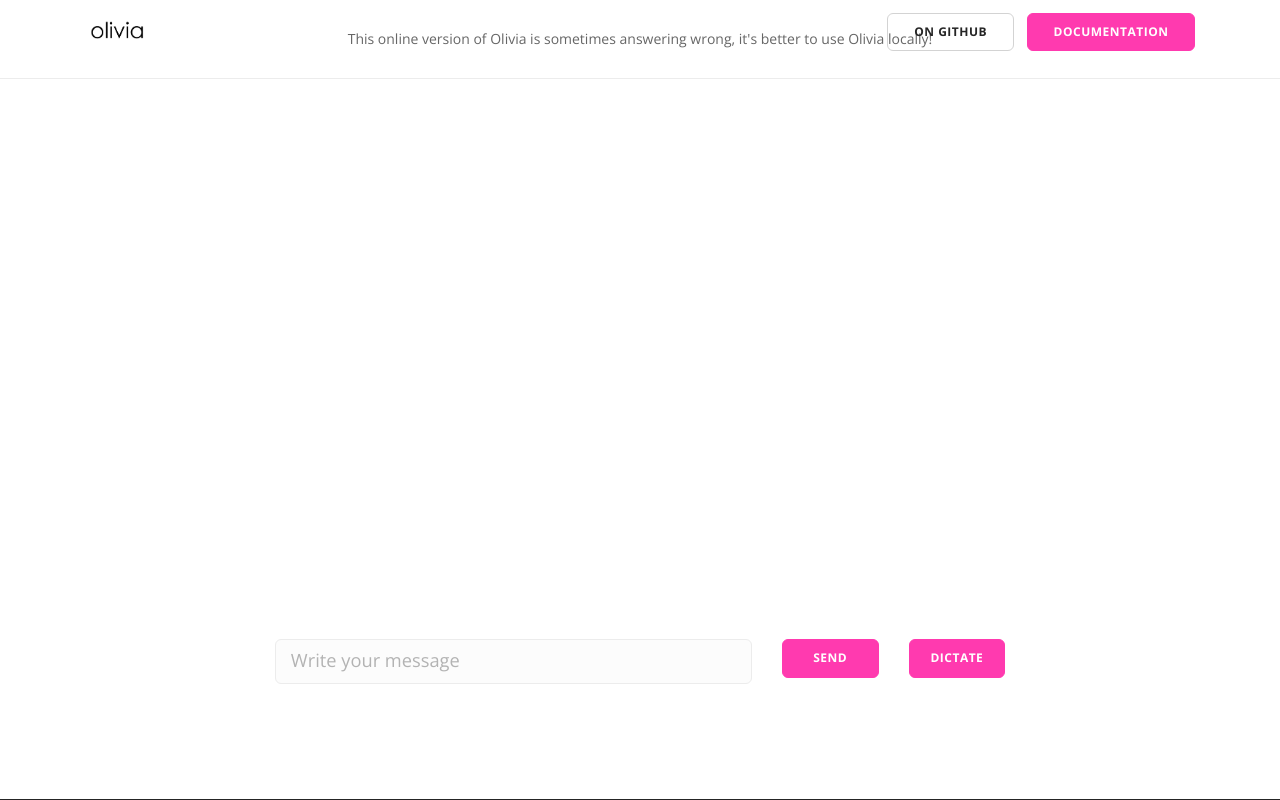
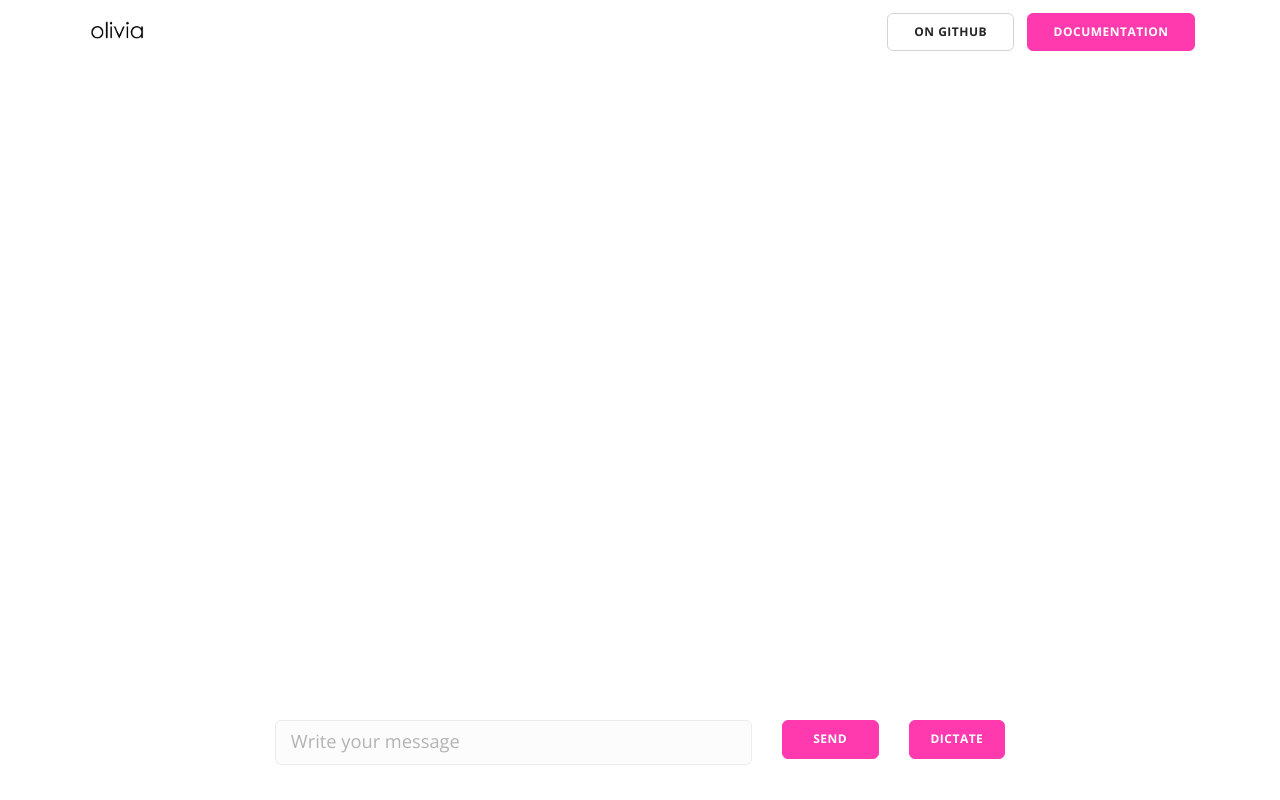
Before and after one commit to olivia-ai/olivia-ai.org, a Vue app: page /chat in a window 1280 px wide. Shown: the top 800 px of the page. Built offline with nearby package versions, Linux system fonts and the light colour scheme; what vue-resource would draw is missing.

Commit message:
Remove the warning message

```diff
--- a/src/views/Chat.vue
+++ b/src/views/Chat.vue
@@ -1,16 +1,6 @@
 <template>
   <div>
-
-    <section class="text-center cta cta-4 space--xxs border--bottom ">
-      <div class="container">
-        <div class="row">
-          <div class="col-md-12">
-            <span>This online version of Olivia is sometimes answering wrong, it's better to use Olivia locally!</span>
-          </div>
-        </div>
-      </div>
-    </section>
-    <section class="switchable height-70" id="bubbles" style="overflow: auto">
+    <section class="switchable height-90" id="bubbles" style="overflow: auto">
       <div class="container">
         <ul v-for="bubble in bubbles" :key="bubble.id" >
           <li :class="bubble.who" :id="'message-' + bubble.id">
```
